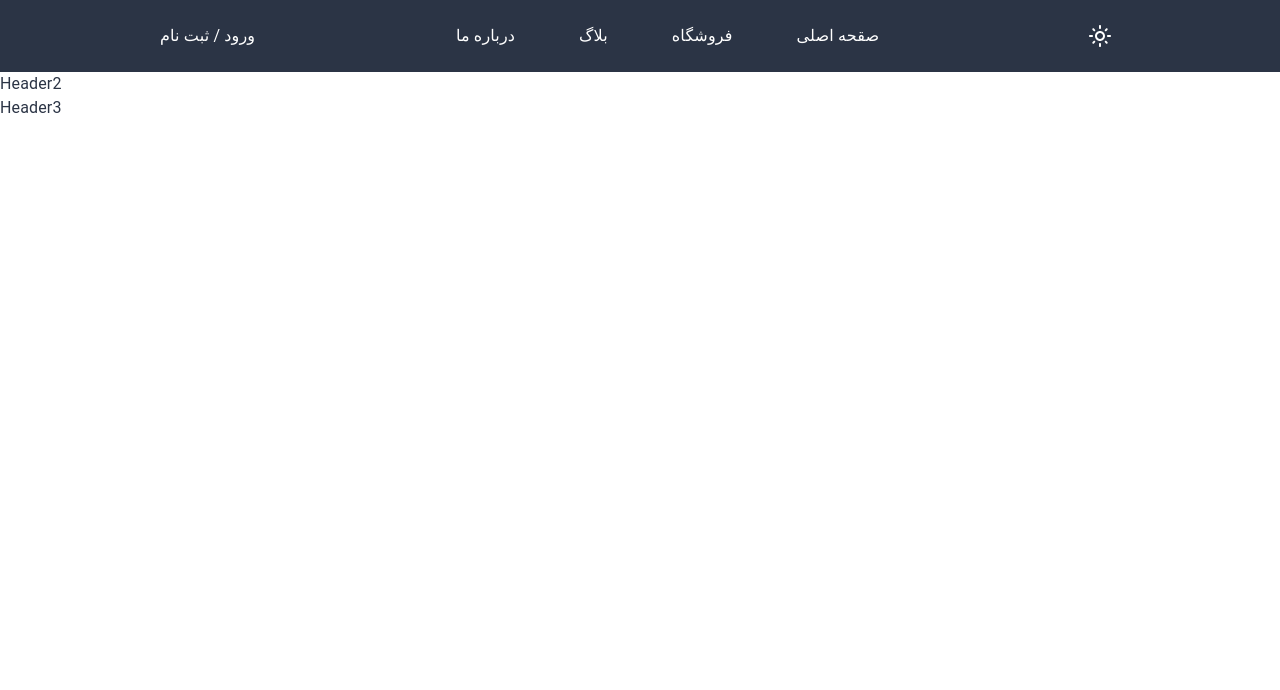
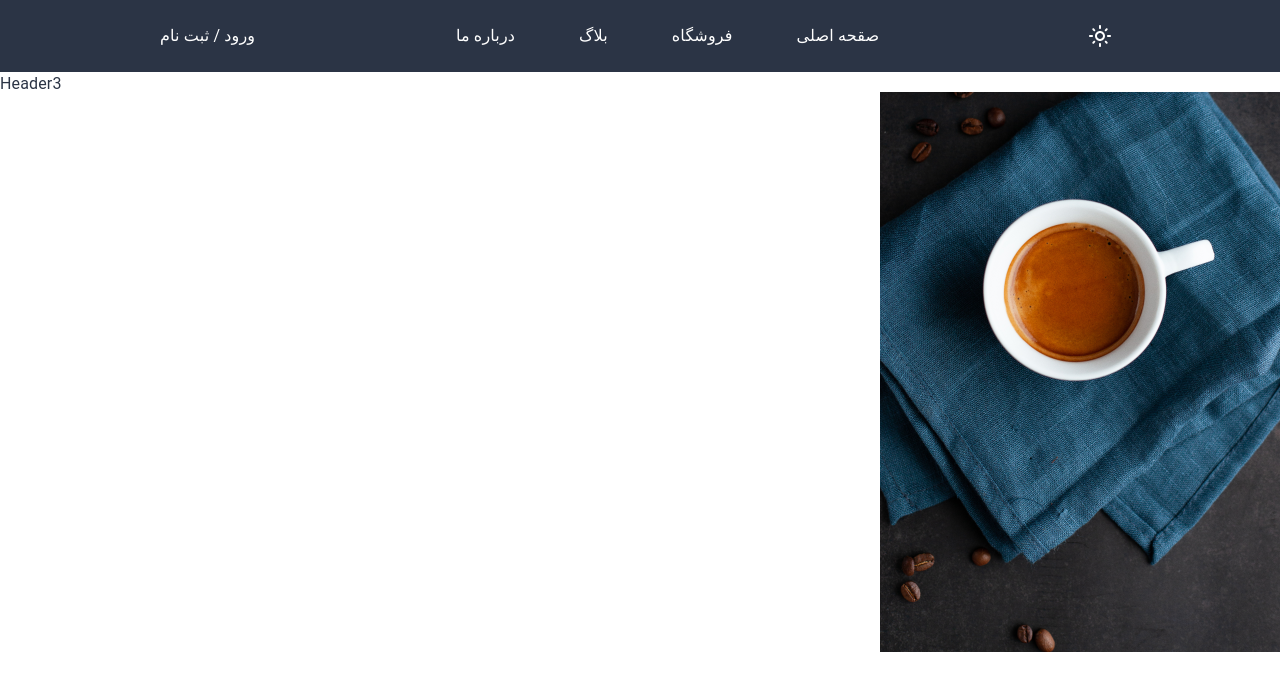
Before and after one commit to mohammadjalizi/React-E-commerce-project-, a React (Vite) app: page / in a window 1280 px wide. Shown: the top 690 px of the page. Built offline with nearby package versions, Linux system fonts and the light colour scheme.

Commit message:
Add   Navbar

```diff
--- a/src/App.css
+++ b/src/App.css
@@ -1,10 +1,5 @@
-
-@import url('https://fonts.googleapis.com/css2?family=Tajawal:wght@200;300;400;500;700;800;900&display=swap');
 *{
 
-
-  font-family: "Tajawal", sans-serif;
-  font-weight: 800;
-  font-style: normal;
+direction: rtl;
 
 }
--- a/src/components/header/Header2.jsx
+++ b/src/components/header/Header2.jsx
@@ -2,7 +2,14 @@ import React from 'react'
 
 const Header2 = () => {
   return (
-    <div>Header2</div>
+    <div className=' '>
+
+<div className=' float-right mt-5 '>
+
+  <img src="src/assets/coffee_assets/espresso/portrait/espresso_pic_3_portrait.png" alt="" />
+</div>
+
+    </div>
   )
 }
 
```
